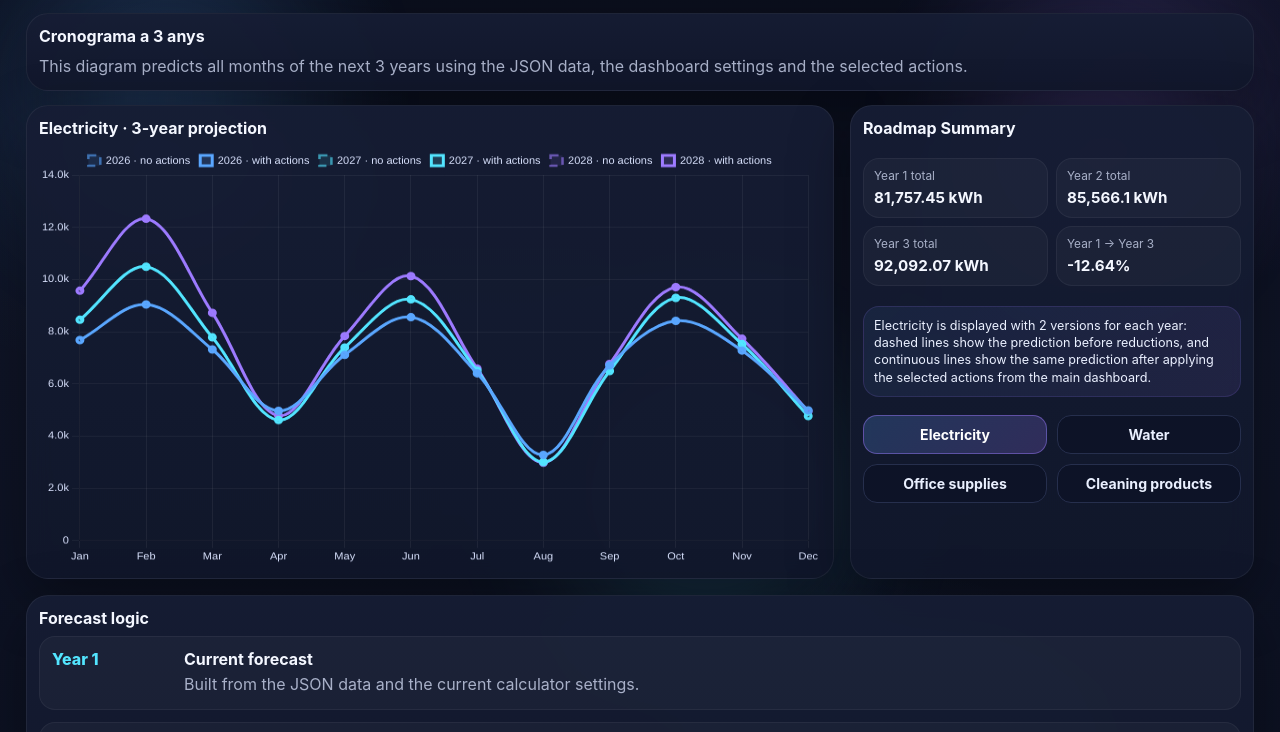
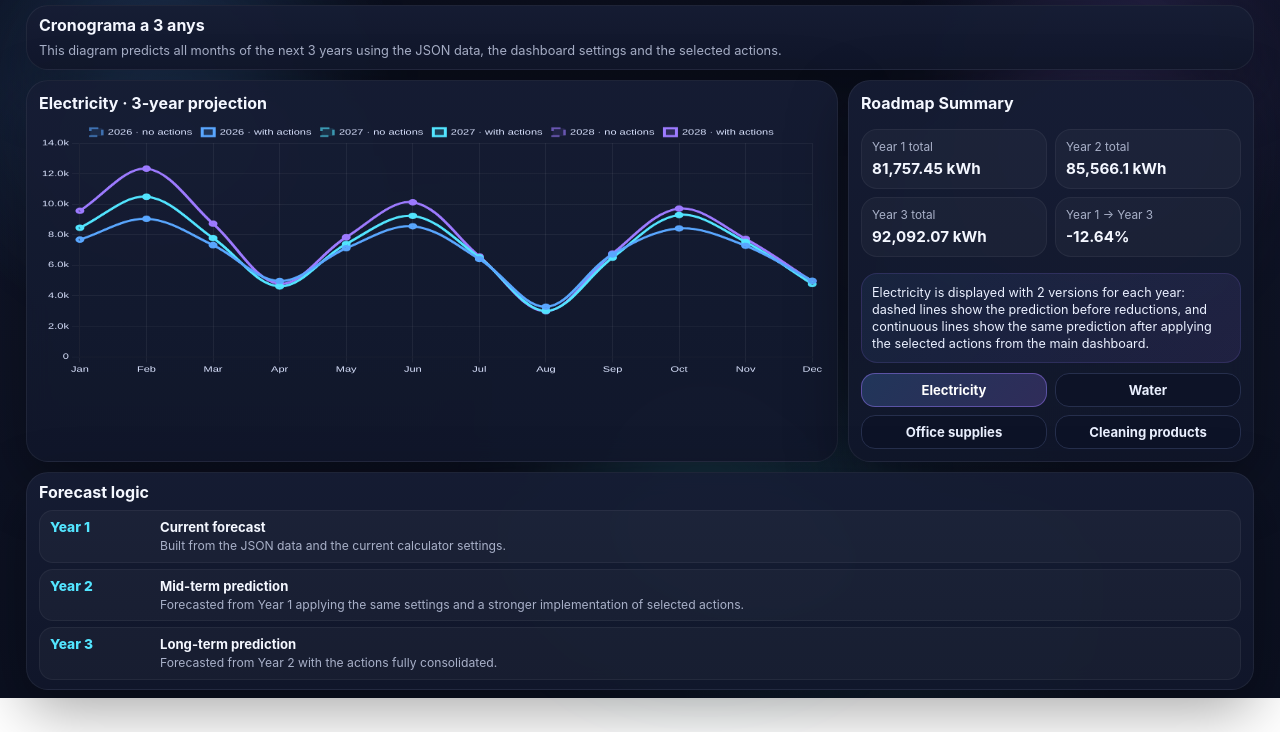
Before and after one commit to ITB2526-IzanVelazquez/TA08-CALCULADORA, a plain HTML site: page roadmap.html in a window 1280 px wide. Shown: the part 111-843 px from the top of the page. After the commit the page ends 809 px from the top, so only its background shows below. Drawn offline with nearby package versions, Linux system fonts and the light colour scheme.

Commit message:
Refactor CSS for roadmap layout and components

```diff
--- a/style.css
+++ b/style.css
@@ -33,6 +33,11 @@ html,body{
   overflow:hidden;
 }
 
+.roadmap-no-scroll{
+  height:100vh;
+  overflow:hidden;
+}
+
 .bg-orb{
   position:fixed;
   border-radius:50%;
@@ -62,6 +67,10 @@ html,body{
 }
 
 .compact-topbar{
+  padding-bottom:4px;
+}
+
+.roadmap-topbar{
   padding-bottom:4px;
 }
 
@@ -143,28 +152,6 @@ h1{
 .panel-head h2{
   margin:0;
   font-size:1rem;
-}
-
-.badge{
-  background:rgba(90,167,255,.12);
-  color:var(--blue);
-  border:1px solid rgba(90,167,255,.35);
-  padding:5px 9px;
-  border-radius:999px;
-  font-size:.72rem;
-  font-weight:700;
-}
-
-.badge.purple{
-  background:rgba(157,123,255,.14);
-  color:#c6b5ff;
-  border-color:rgba(157,123,255,.35);
-}
-
-.badge.teal{
-  background:rgba(83,229,255,.12);
-  color:var(--cyan);
-  border-color:rgba(83,229,255,.35);
 }
 
 .field{
@@ -469,52 +456,78 @@ select:focus{
 .roadmap-page{
   max-width:1800px;
   margin:0 auto;
-  padding:8px 26px 24px;
+  padding:4px 26px 8px;
+  height:calc(100vh - 88px);
+  display:grid;
+  grid-template-rows:auto auto 1fr;
+  gap:10px;
+}
+
+.compact-roadmap-page{
+  height:calc(100vh - 88px);
 }
 
 .roadmap-hero{
-  margin-bottom:14px;
+  margin-bottom:0;
+}
+
+.compact-roadmap-hero{
+  padding:9px 12px;
 }
 
 .roadmap-intro{
   margin:0;
   color:var(--muted);
-  line-height:1.5;
+  line-height:1.3;
+  font-size:.8rem;
 }
 
 .roadmap-main-grid{
   display:grid;
   grid-template-columns:2fr 1fr;
-  gap:16px;
-  margin-bottom:16px;
+  gap:10px;
+  min-height:0;
+}
+
+.compact-roadmap-main-grid{
+  min-height:0;
+}
+
+.roadmap-big-chart{
+  min-height:0;
 }
 
 .roadmap-big-chart canvas{
   width:100% !important;
-  height:420px !important;
+  height:255px !important;
+}
+
+.compact-roadmap-chart-panel{
+  min-height:0;
 }
 
 .roadmap-side-summary{
   display:flex;
   flex-direction:column;
-  gap:12px;
+  gap:8px;
+  min-height:0;
 }
 
 .indicator-buttons{
   display:grid;
   grid-template-columns:1fr 1fr;
-  gap:10px;
-  margin-top:6px;
+  gap:8px;
+  margin-top:2px;
 }
 
 .indicator-btn{
   border:none;
   border-radius:14px;
-  padding:10px 12px;
+  padding:8px 10px;
   background:#0d1327;
   border:1px solid var(--line);
   color:#eaf0ff;
-  font-size:.88rem;
+  font-size:.82rem;
   font-weight:700;
   cursor:pointer;
   transition:.2s ease;
@@ -531,21 +544,30 @@ select:focus{
 }
 
 .roadmap-footer-panel{
-  margin-bottom:10px;
+  margin-bottom:0;
+  min-height:0;
+}
+
+.compact-roadmap-footer{
+  padding:9px 12px;
 }
 
 .timeline-steps{
   display:grid;
-  gap:12px;
+  gap:6px;
+}
+
+.compact-timeline{
+  gap:6px;
 }
 
 .timeline-step{
   display:grid;
-  grid-template-columns:120px 1fr;
-  gap:12px;
+  grid-template-columns:100px 1fr;
+  gap:10px;
   align-items:start;
-  padding:12px;
-  border-radius:16px;
+  padding:8px 10px;
+  border-radius:14px;
   background:rgba(255,255,255,.03);
   border:1px solid rgba(255,255,255,.05);
 }
@@ -553,17 +575,20 @@ select:focus{
 .timeline-year{
   font-weight:800;
   color:var(--cyan);
+  font-size:.86rem;
 }
 
 .timeline-body strong{
   display:block;
-  margin-bottom:4px;
+  margin-bottom:3px;
+  font-size:.82rem;
 }
 
 .timeline-body p{
   margin:0;
   color:var(--muted);
-  line-height:1.45;
+  line-height:1.28;
+  font-size:.76rem;
 }
 
 @media (max-width: 1600px){
@@ -581,12 +606,15 @@ select:focus{
     grid-template-columns:repeat(2, minmax(0, 1fr));
   }
 
-  .no-scroll-page{
+  .no-scroll-page,
+  .roadmap-no-scroll{
     overflow:auto;
     height:auto;
   }
 
-  .compact-dashboard{
+  .compact-dashboard,
+  .compact-roadmap-page,
+  .roadmap-page{
     height:auto;
   }
 }
@@ -610,8 +638,13 @@ select:focus{
     grid-template-columns:1fr;
   }
 
-  .no-scroll-page{
+  .no-scroll-page,
+  .roadmap-no-scroll{
     overflow:auto;
+    height:auto;
+  }
+
+  .roadmap-page{
     height:auto;
   }
 
```
